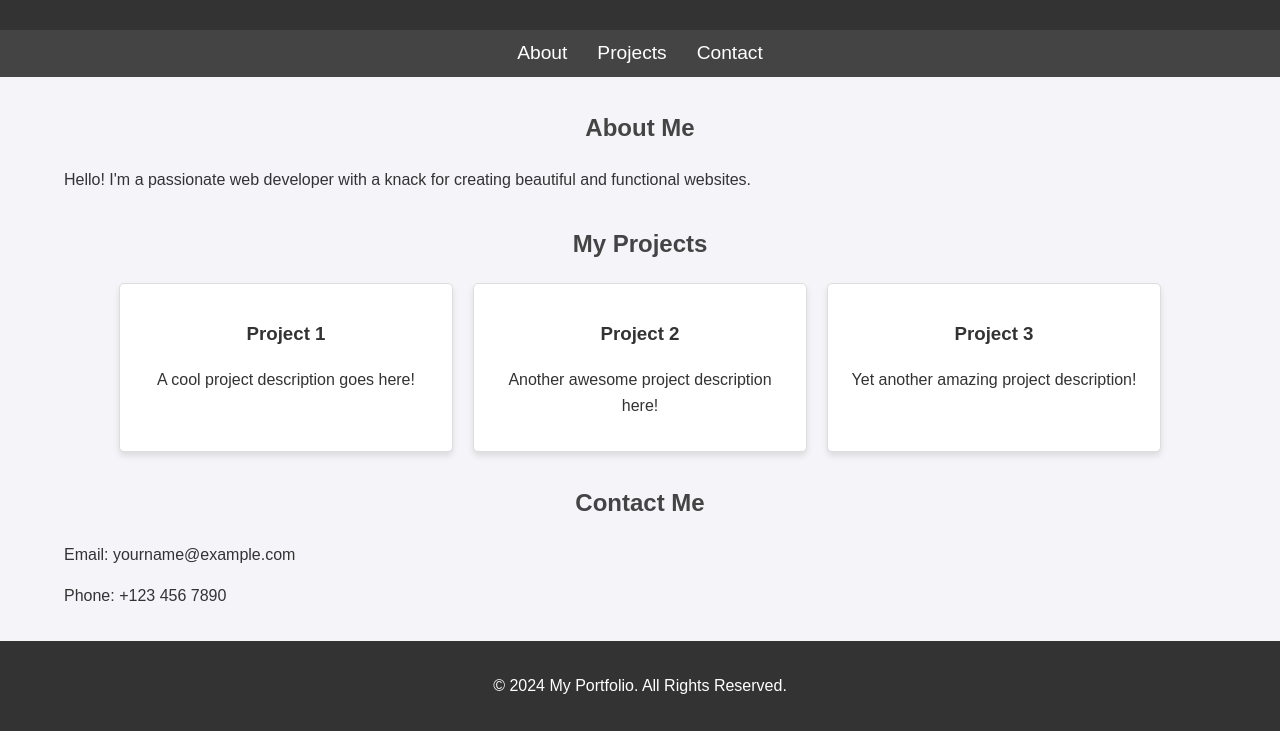
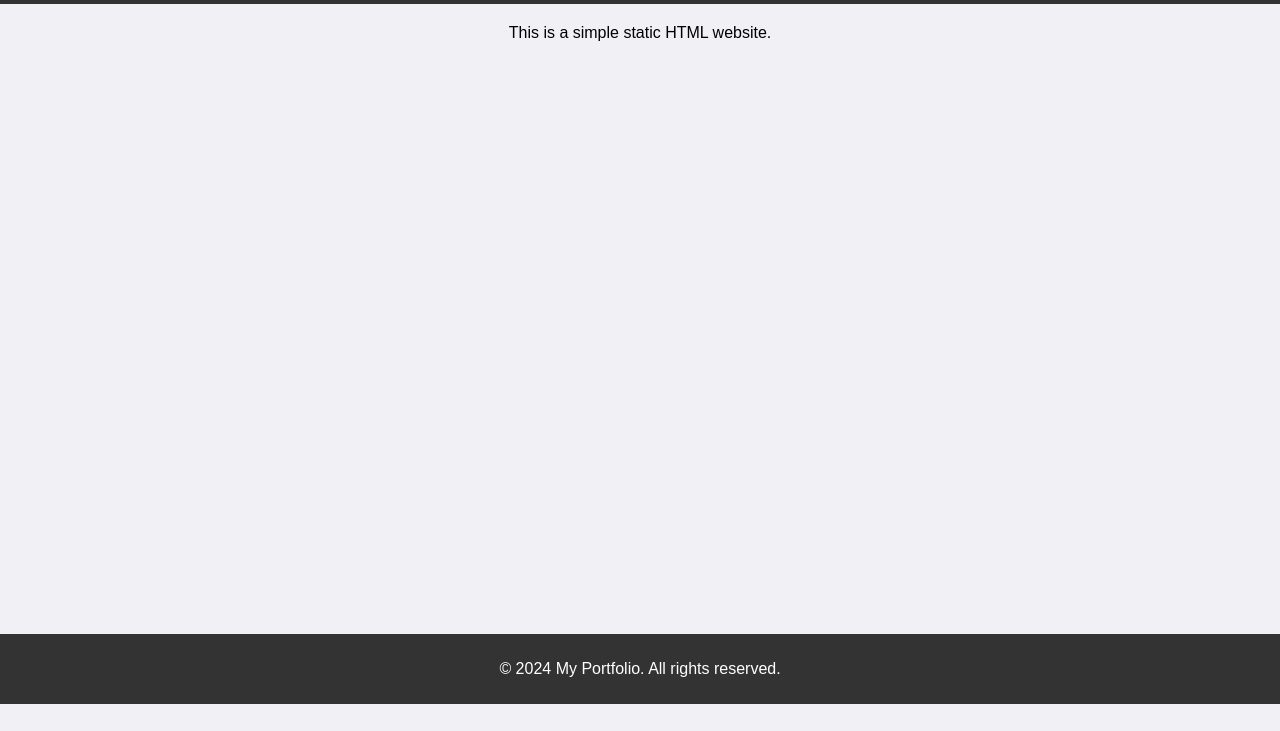
Before and after one commit to r0han01/portfolio-pipeline, a plain HTML site: page index.html in a window 1280 px wide. Shown: the part 96-827 px from the top of the page. After the commit the page ends 800 px from the top, so only its background shows below. Drawn offline with Linux system fonts and the light colour scheme.

Commit message:
Update index.html

```diff
--- a/index.html
+++ b/index.html
@@ -7,65 +7,26 @@
     <style>
         body {
             font-family: Arial, sans-serif;
+            text-align: center;
             margin: 0;
             padding: 0;
-            line-height: 1.6;
-            background-color: #f4f4f9;
-            color: #333;
+            background-color: #f0f0f5;
         }
         header {
-            background: #333;
-            color: #fff;
-            padding: 1rem 0;
-            text-align: center;
-        }
-        nav {
-            display: flex;
-            justify-content: center;
-            background: #444;
-            padding: 0.5rem;
-        }
-        nav a {
-            color: #fff;
-            text-decoration: none;
-            margin: 0 15px;
-            font-size: 1.2rem;
-        }
-        nav a:hover {
-            color: #ffd700;
-        }
-        .container {
-            width: 90%;
-            margin: auto;
-            overflow: hidden;
-        }
-        .section {
-            margin: 2rem 0;
-        }
-        .section h2 {
-            text-align: center;
-            color: #444;
-        }
-        .grid {
-            display: flex;
-            flex-wrap: wrap;
-            gap: 20px;
-            justify-content: center;
-        }
-        .card {
-            background: #fff;
-            border: 1px solid #ddd;
-            border-radius: 5px;
-            padding: 1rem;
-            width: 300px;
-            box-shadow: 0 4px 6px rgba(0, 0, 0, 0.1);
-            text-align: center;
+            background-color: #333;
+            color: white;
+            padding: 10px 0;
         }
         footer {
-            text-align: center;
-            padding: 1rem 0;
-            background: #333;
-            color: #fff;
+            background-color: #333;
+            color: white;
+            padding: 10px 0;
+            position: fixed;
+            width: 100%;
+            bottom: 0;
+        }
+        .content {
+            margin: 20px;
         }
     </style>
 </head>
@@ -73,41 +34,11 @@
     <header>
         <h1>Welcome to My Portfolio</h1>
     </header>
-    <nav>
-        <a href="#about">About</a>
-        <a href="#projects">Projects</a>
-        <a href="#contact">Contact</a>
-    </nav>
-    <div class="container">
-        <section id="about" class="section">
-            <h2>About Me</h2>
-            <p>Hello! I'm a passionate web developer with a knack for creating beautiful and functional websites.</p>
-        </section>
-        <section id="projects" class="section">
-            <h2>My Projects</h2>
-            <div class="grid">
-                <div class="card">
-                    <h3>Project 1</h3>
-                    <p>A cool project description goes here!</p>
-                </div>
-                <div class="card">
-                    <h3>Project 2</h3>
-                    <p>Another awesome project description here!</p>
-                </div>
-                <div class="card">
-                    <h3>Project 3</h3>
-                    <p>Yet another amazing project description!</p>
-                </div>
-            </div>
-        </section>
-        <section id="contact" class="section">
-            <h2>Contact Me</h2>
-            <p>Email: yourname@example.com</p>
-            <p>Phone: +123 456 7890</p>
-        </section>
+    <div class="content">
+        <p>This is a simple static HTML website.</p>
     </div>
     <footer>
-        <p>&copy; 2024 My Portfolio. All Rights Reserved.</p>
+        <p>&copy; 2024 My Portfolio. All rights reserved.</p>
     </footer>
 </body>
 </html>
```
